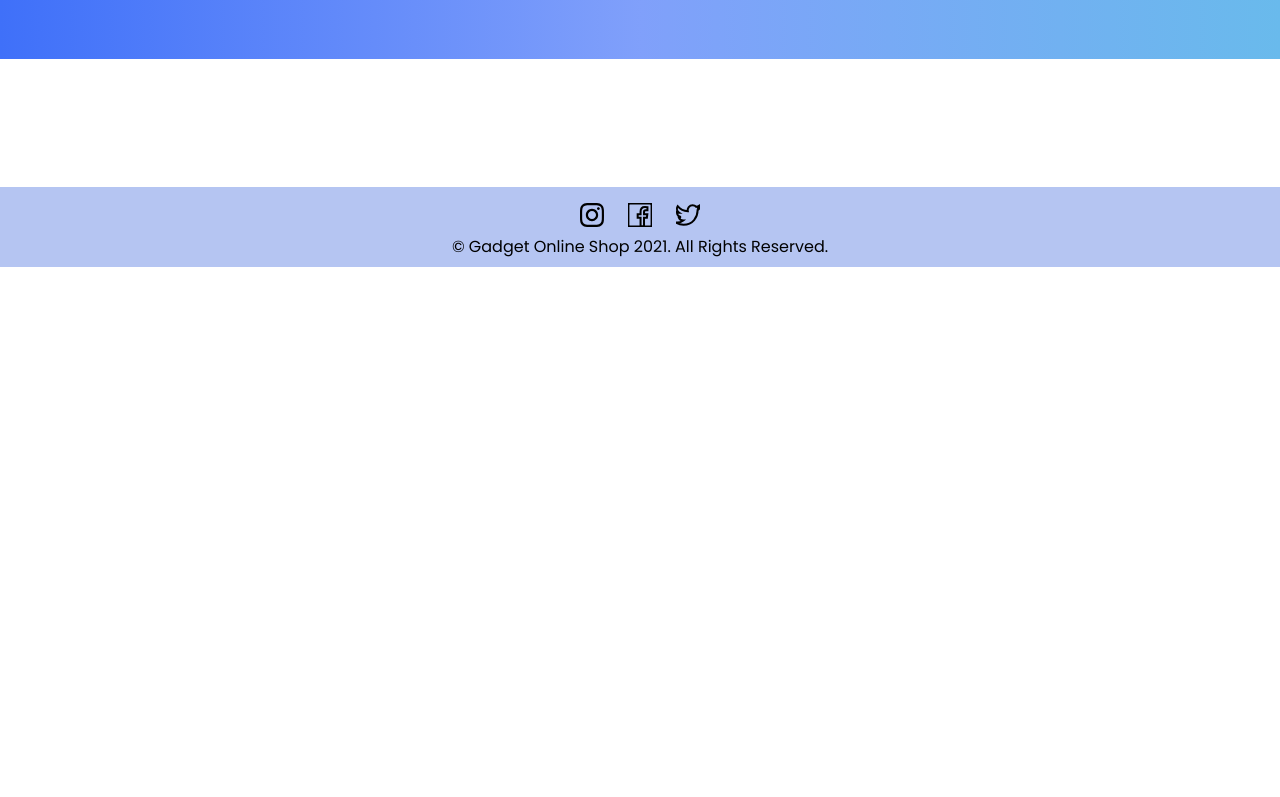
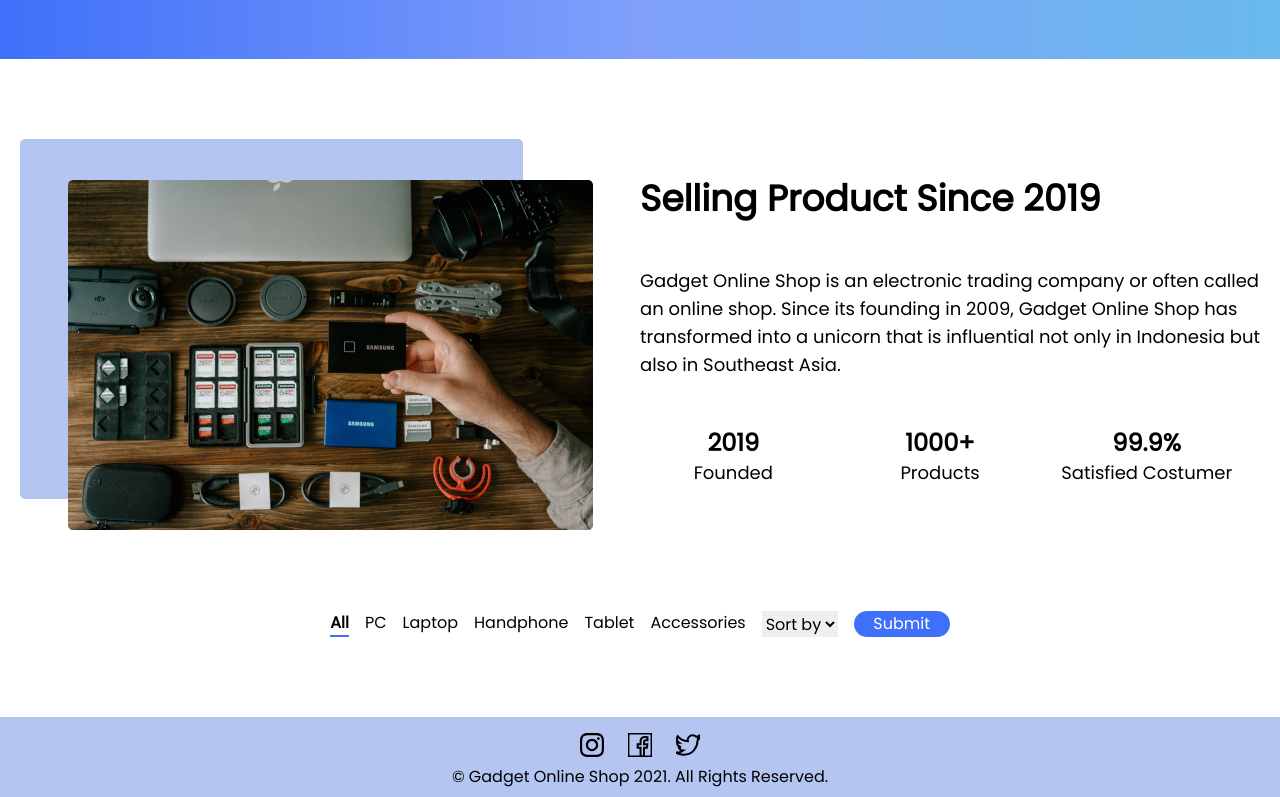
Before and after one commit to Rianifitriim/Web-Dev-React, a React (Create React App) app: page / in a window 1280 px wide. Shown: the part 516-1313 px from the top of the page. Before the commit the page ends 800 px from the top, so only its background shows below. Built offline with nearby package versions, Linux system fonts and the light colour scheme.

Commit message:
homepage -card

```diff
--- a/src/pages/Homepage.jsx
+++ b/src/pages/Homepage.jsx
@@ -1,16 +1,20 @@
 import React from "react";
 import jumbotron from "../images/jumbotron.png"
+import gambar from "../images/gambar.png"
 import Footer from "../layouts/Footer";
 import NavbarHomeLogin from "../layouts/NavbarHomeLogin"
+import Button from "../components/Button";
 
 export default function Homepage() {
+
   return (
     <>
-      <div className="bg-gradient-to-r from-3F70F9 via-4C79F9 to-69BAEC font-poppins mb-32">
+      {/* section jumbotron */}
+      <div className="bg-gradient-to-r from-3F70F9 via-4C79F9 to-69BAEC font-poppins mb-12 lg:mb-20">
         <NavbarHomeLogin />
         <div className="container mx-auto px-5">
           <div className="grid grid-cols-1 lg:grid-cols-5">
-            <div className="span-col-12 lg:col-span-3 my-8 lg:my-36">
+            <div className="col-span-1 lg:col-span-3 my-8 lg:my-36">
               <h1 className="font-extrabold text-4xl lg:text-6xl text-white">Gadget Online Shop</h1>
               <p className="text-2xl lg:text-3xl font-thin text-white my-4">Find your favorite gadget in our online shop</p>
               <a href="#" className="text-white text-base lg:text-xl underline"><span>Find here
@@ -23,6 +27,56 @@ export default function Homepage() {
           </div>
         </div>
       </div>
+      {/* section about */}
+      <div className="font-poppins container mx-auto px-5 mb-12 lg:mb-20">
+        <div className="grid grid-cols-1 lg:grid-cols-2">
+          <div className="lg:col-span-1">
+            <img src={gambar}></img>
+          </div>
+          <div className="lg:col-span-1">
+            <h3 className="font-extrabold text-2xl lg:text-4xl mt-10">Selling Product Since 2019</h3>
+            <p className="text-sm lg:text-lg font-thin my-6 lg:my-12">Gadget Online Shop is an electronic trading company or often called an online shop. Since its founding in 2009, Gadget Online Shop has transformed into a unicorn that is influential not only in Indonesia but also in Southeast Asia.</p>
+            <div className="grid grid-cols-3">
+              <div className="col-span-1 text-center">
+                <p className="text-md lg:text-2xl font-semibold mr-5">2019</p>
+                <p className="text-xs lg:text-lg font-thin mr-5 capitalize">founded</p>
+              </div>
+              <div className="col-span-1 text-center">
+                <p className="text-md lg:text-2xl font-semibold mr-5">1000+</p>
+                <p className="text-xs lg:text-lg font-thin mr-5 capitalize">products</p>
+              </div>
+              <div className="col-span-1 text-center">
+                <p className="text-md lg:text-2xl font-semibold mr-5">99.9%</p>
+                <p className="text-xs lg:text-lg font-thin mr-5 capitalize">satisfied costumer</p>
+              </div>
+            </div>
+          </div>
+        </div>
+      </div>
+      {/* section filter */}
+      <div className="font-poppins container mx-auto px-5 mb-12 lg:mb-20 text-sm lg:text-base overflow-x-auto">
+        <div className="flex lg:justify-center gap-4">
+          <p className="font-semibold border-b-2 w-max text-center border-3F70F9">All</p>
+          <p className="font-md">PC</p>
+          <p className="font-md">Laptop</p>
+          <p className="font-md">Handphone</p>
+          <p className="font-md">Tablet</p>
+          <p className="font-md">Accessories</p>
+          <select
+            id="show"
+            className="form-select"
+            aria-label="Default select example"
+          >
+          <option value="" className="text-sm" selected>Sort by</option>
+          <option value="name" className="text-sm">Name</option>
+          <option value="rating" className="text-sm">Rating</option>
+          </select>
+          <Button def="def" type="navLogin">Submit</Button>
+        </div>
+      </div>
+      {/* section cards */}
+
+      {/* section footer */}
       <Footer/>
     </>
   );
```
Also changed, not shown: src/images/gambar.png (added).
